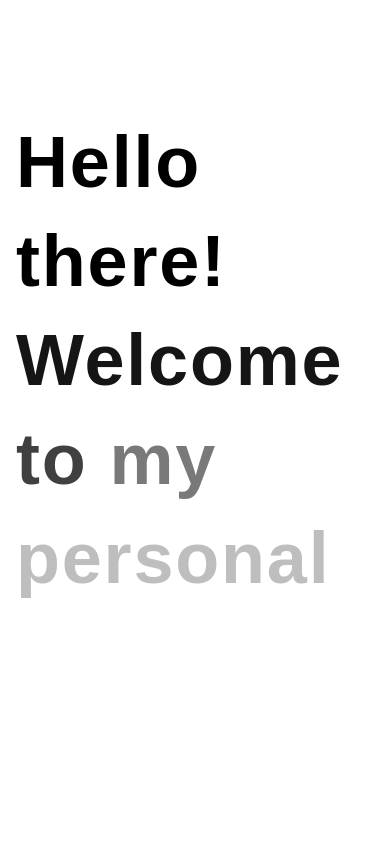
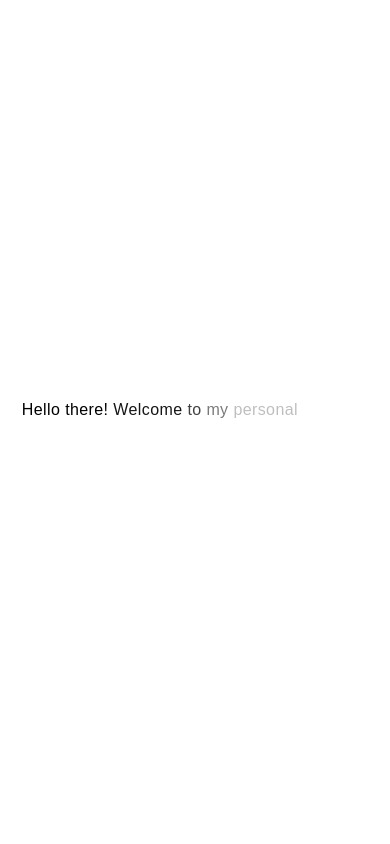
Before and after one commit to Ch3mson/personal-portfolio-v1, a Next.js app: page / in a window 390 px wide. Shown: the top 844 px of the page. Built offline with nearby package versions, Linux system fonts and the light colour scheme; a web font is replaced by a local one.

Commit message:
test font

```diff
--- a/src/components/Hero.js
+++ b/src/components/Hero.js
@@ -7,8 +7,8 @@ const words = `Hello there! Welcome to my personal portfolio.`;
 export function Hero() {
 
   return (
-    <div className="flex flex-col items-center justify-center h-screen max-w-7xl mx-auto px-4 sm:px-6 lg:px-8">
-      <div className="py-24 max-w-7xl lg:py-32">
+    <div className={`flex flex-col items-center justify-center h-screen max-w-7xl mx-auto px-4 sm:px-6 lg:px-8`}>
+      <div className={`py-24 max-w-7xl lg:py-32`}>
         <TextGenerateEffect words={words} />
         <div className="flex flex-col md:flex-row space-y-4 md:space-y-0 space-x-0 md:space-x-4 mt-10">
         </div>
--- a/src/components/ui/text-generate-effect.jsx
+++ b/src/components/ui/text-generate-effect.jsx
@@ -6,7 +6,7 @@ import { cn } from "@/lib/utils"
 export const TextGenerateEffect = ({ words, className }) => {
   const [scope, animate] = useAnimate();
   let wordsArray = words.split(" ");
-  const headingClass = "text-7xl font-extrabold inline-block";
+  const headingClass = "inline-block";
 
   useEffect(() => {
     async function sequence() {
@@ -36,7 +36,7 @@ export const TextGenerateEffect = ({ words, className }) => {
         {wordsArray.map((word, idx) => (
           <motion.span
             key={word + idx}
-            className="dark:text-white text-black opacity-0"
+            className="dark:text-white opacity-0"
           >
             {word}{" "}
           </motion.span>
@@ -46,9 +46,9 @@ export const TextGenerateEffect = ({ words, className }) => {
   };
 
   return (
-    <div className={cn("font-bold", className)}>
+    <div className={cn(className)}>
       <div className="mt-4">
-        <div className={`${headingClass} dark:text-white text-black text-2xl leading-snug tracking-wide`}>
+        <div className={`${headingClass} dark:text-white leading-snug tracking-wide`}>
           {renderWords()}
         </div>
       </div>
```
